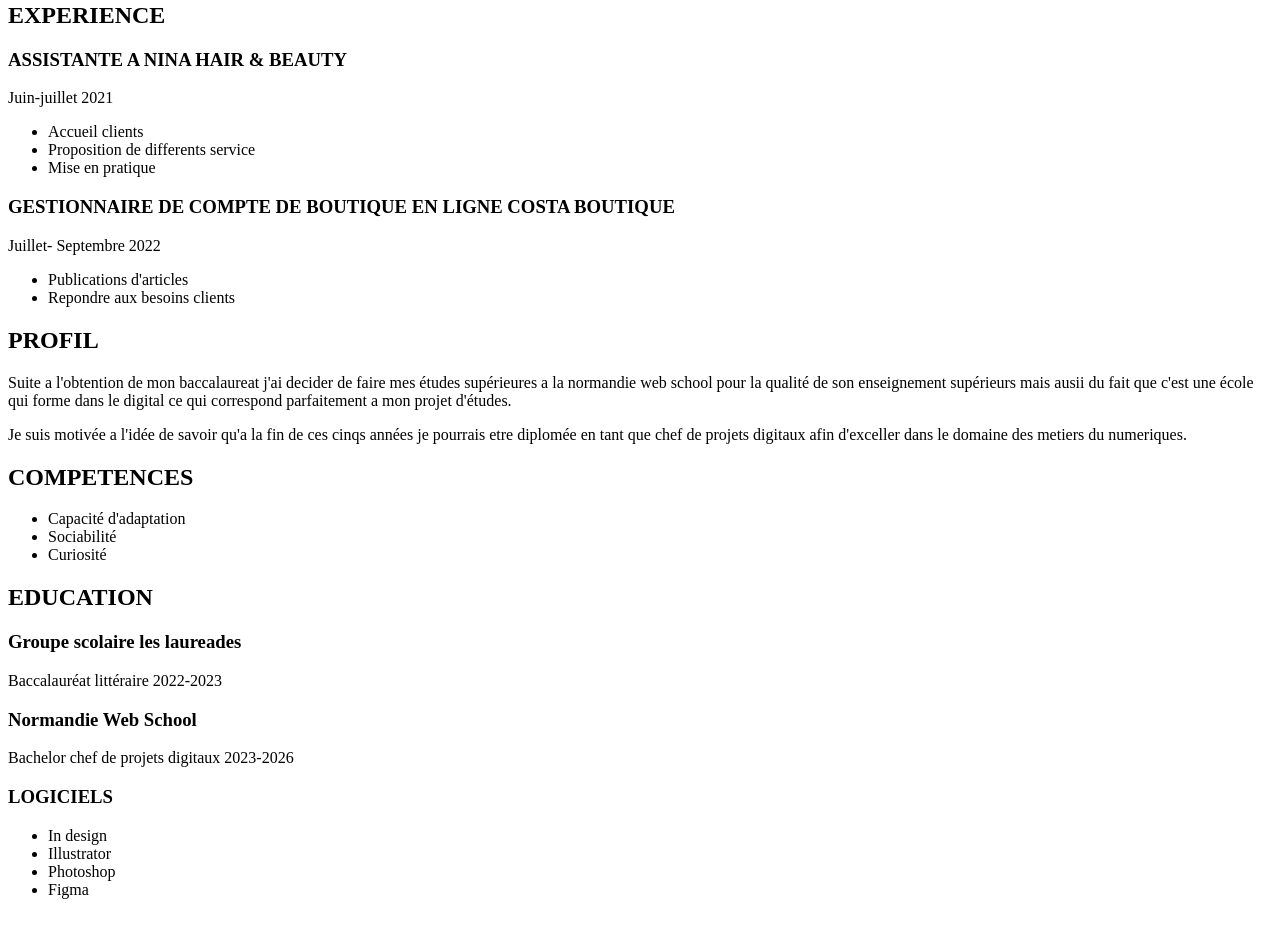
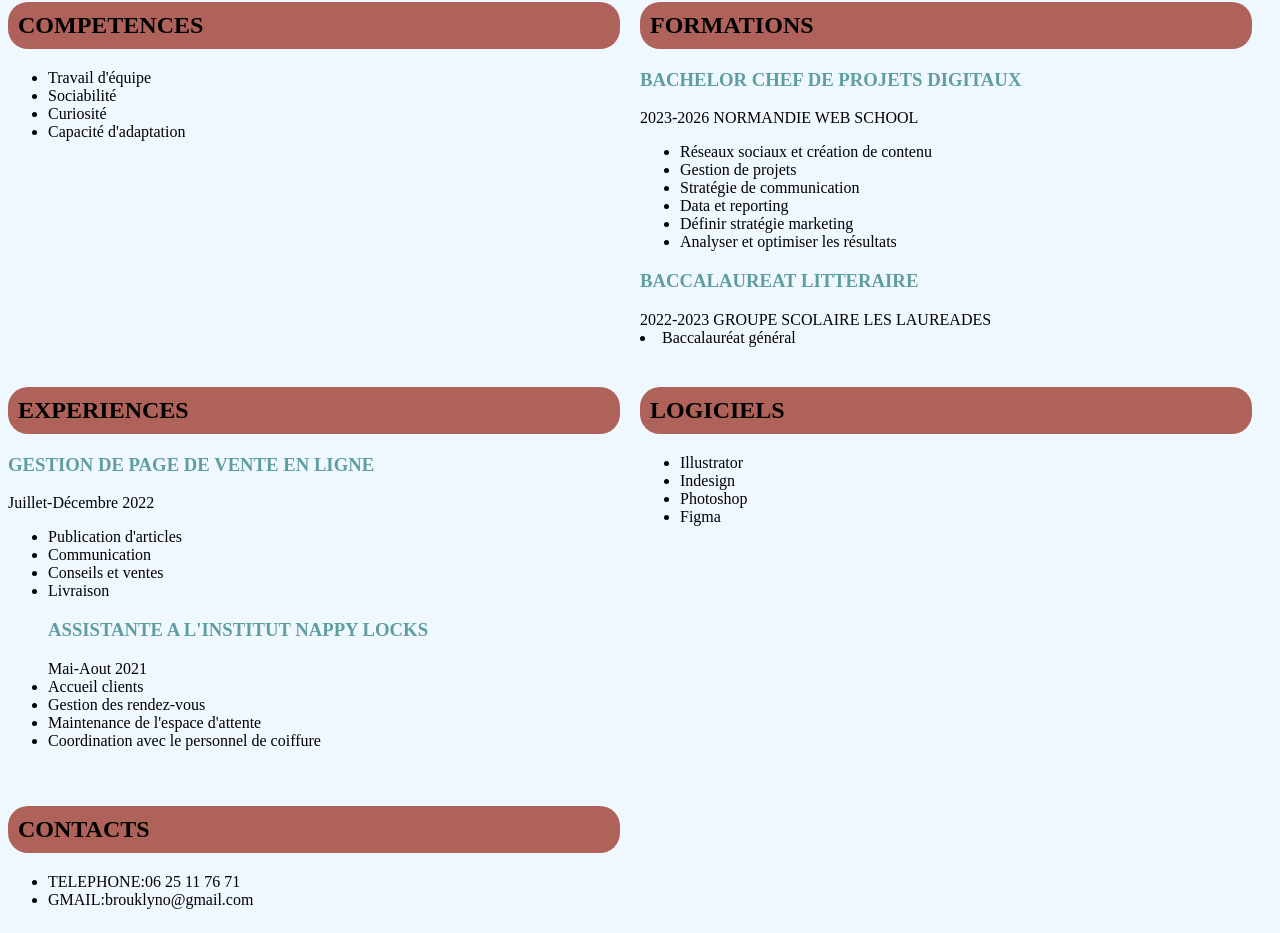
Before and after one commit to Brouklynoumbiat/projet-web, a plain HTML site: page index.html in a window 1280 px wide. Shown: the part 280-1213 px from the top of the page. Drawn offline with Linux system fonts and the light colour scheme.

Commit message:
html+css

```diff
--- a/index.html
+++ b/index.html
@@ -1,87 +1,79 @@
-
-<!doctype html>
+<!DOCTYPE html>
 <html lang="fr">
   <head>
     <title>titre de la page</title>
+    <link rel="stylesheet" href="style.css" />
   </head>
   <body>
 
-    <img src="https://fakeimg.pl/100"/>
-        <h1>BROUKLYN OUMBIAT</h1>
-<p> RECHERCHE DE STAGE</p>
-Madame,Monsieur
-Je souhaite obtenir un stage dans votre entreprise pour acquerir des competences dans le domaine des metiers du nmeriques ce qui me permettra d'atteindre mon objectif qui est de travailler en tant que chef de projets digitaux pour une durée de deux mois a partir du mois d'avril
-<h2>EXPERIENCE</h2>
-<h3>ASSISTANTE A NINA HAIR & BEAUTY</h3>
-Juin-juillet 2021
+    <img src="https://fakeimg.pl/100" />
+    <h1 class="titre-page">BROUKLYN OUMBIAT</h1>
+    <p>RECHERCHE DE STAGE</p>
+    Madame,Monsieur Actuellement étudiante en communication digital a la Normandie Web School, je candidate pour un stage en communication digital. Une expérience qui me sera bénéfique grâce aux compétences que je pourrais développer au sein de votre entreprise.
+   <div class="content">
+    <div class="item"><h2>COMPETENCES</h2>
+
     <ul>
-    <li>
-        Accueil clients
-    </li>
-    <li>
-        Proposition de differents service
-    </li>
-    <li>
-        Mise en pratique
-    </li>
+      <li>Travail d'équipe</li>
+      <li>Sociabilité</li>
+      <li>Curiosité </li>
+      <li>Capacité d'adaptation</li>
        </ul>
-<h3>GESTIONNAIRE DE COMPTE DE BOUTIQUE EN LIGNE COSTA BOUTIQUE</h3>
-Juillet- Septembre 2022
+    </div>
+   <div class="item"> <h2>FORMATIONS</h2>
+    <h3>
+      BACHELOR CHEF DE PROJETS DIGITAUX
+    </h3>
+    2023-2026 NORMANDIE WEB SCHOOL
     <ul>
-    <li>
-        Publications d'articles
-    </li>
-    <li>
-        Repondre aux besoins clients
-    </li>
+
+      <li>Réseaux sociaux et création de contenu</li>
+      <li>Gestion de projets</li>
+      <li>Stratégie de communication</li>
+      <li>Data et reporting</li>
+      <li>Définir stratégie marketing</li>
+      <li>Analyser et optimiser les résultats</li>
+    </ul>
+    <h3>BACCALAUREAT LITTERAIRE</h3>
+    2022-2023 GROUPE SCOLAIRE LES LAUREADES
+    <li>Baccalauréat général</li>
+  </div>
+
+
+   <div class="item"> <h2>EXPERIENCES</h2>
+    <h3>GESTION DE PAGE DE VENTE EN LIGNE</h3>
+    Juillet-Décembre 2022
+    <ul>
+      <li>Publication d'articles</li>
+      <li>Communication</li>
+      <li>Conseils et ventes</li>
+      <li>Livraison</li>
+  <h3>ASSISTANTE A L'INSTITUT NAPPY LOCKS</h3>
+  Mai-Aout 2021
+  <li>Accueil clients</li>
+  <li>Gestion des rendez-vous</li>
+  <li>Maintenance de l'espace d'attente</li>
+  <li>Coordination avec le personnel de coiffure</li>
+    </ul>
+  </div>
+    <div class="item"><h2>LOGICIELS</h2>
+
+    <ul>
+      <li>Illustrator</li>
+      <li>Indesign</li>
+      <li>Photoshop</li>
+      <li>Figma</li>
     </ul>
 
-<h2>PROFIL</h2>
-<p>
-    Suite a l'obtention de mon baccalaureat j'ai decider de faire mes études  supérieures a la normandie web school pour la qualité de son enseignement supérieurs mais ausii du fait que c'est une école qui forme dans le digital ce qui correspond parfaitement a mon projet d'études.
-</P>
-<P>
-    Je suis motivée a l'idée de savoir qu'a la fin de ces cinqs années je pourrais etre diplomée en tant que chef de projets digitaux afin d'exceller dans le domaine des metiers du numeriques.
-</P>
+    </ul>
+  </div>
 
-    <h2>COMPETENCES</h2>
+   <div class="item"> <h2>CONTACTS</h2>
     <ul>
-        <li>
-            Capacité d'adaptation
-        </li>
-        <li>
-            Sociabilité
-        </li>
-        <li>
-            Curiosité
-        </li>
+      <li>TELEPHONE:06 25 11 76 71</li>
+      <li>GMAIL:brouklyno@gmail.com</li>
     </ul>
-    <h2>EDUCATION</h2>
-    <h3>Groupe scolaire les laureades</h3>
-    Baccalauréat littéraire
-    2022-2023
-    <h3>Normandie Web School</h3>
-    Bachelor chef de projets digitaux 2023-2026
-<h3>LOGICIELS</h3>
-<ul>
-    <li>
-        In design
-    </li>
-    <li>
-        Illustrator
-    </li>
-    <li>
-        Photoshop
-    </li>
-    <li>
-        Figma
-    </li>
-
-
-</ul>
-
-
-
+  </div></div>
 
   </body>
 </html>
--- /dev/null
+++ b/style.css
@@ -0,0 +1,38 @@
+/*
+element {
+    propriete: valeur;
+}
+
+
+element (body, p, div) ce sont les balises
+.ma-class (représenté dans le HTML : class="ma-class")
+#mon-id (représenté dans le HTML : id="mon-id")
+
+*/
+body {
+  background-color: aliceblue;
+  box-sizing: border-box;
+}
+
+h2 {
+  padding: 10px;
+  background-color: #af6259;
+
+  border-radius: 20px;
+}
+
+.titre-page {
+  color: #af6259;
+}
+h3 {
+  color: cadetblue;
+}
+.content {
+  display: flex;
+  flex-wrap: wrap;
+  gap: 20px;
+}
+.item {
+  flex: 0 0 calc(50% - 20px);
+  box-sizing: border-boxs;
+}
```
Lines whose indentation alone changed are shown as unchanged.
